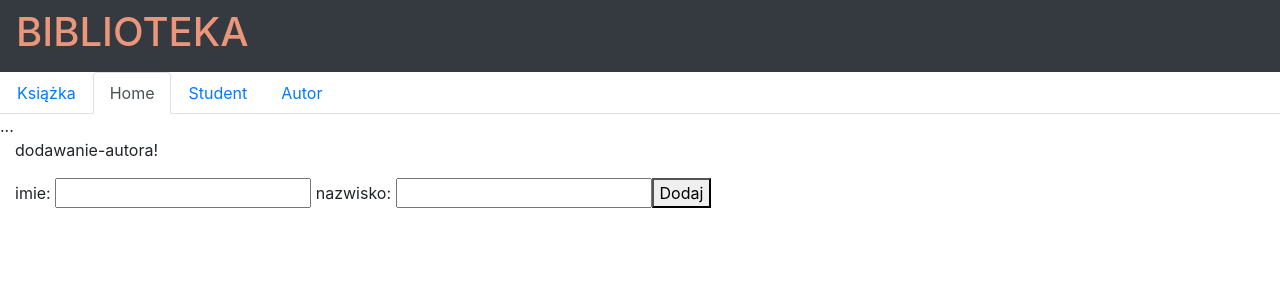
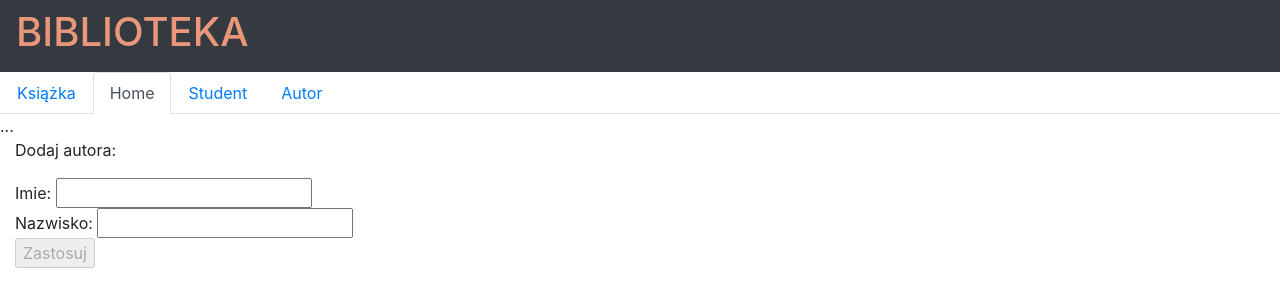
Before and after one commit to joannamaria27/libraryWebApp, an Angular app: page /autor in a window 1280 px wide. Shown: the top 306 px of the page. Built offline with nearby package versions, Linux system fonts and the light colour scheme.

Commit message:
Dodawanie autora z walidacją

```diff
--- a/src/app/dodawanie-autor/dodawanie-autor.component.css
+++ b/src/app/dodawanie-autor/dodawanie-autor.component.css
@@ -0,0 +1,6 @@
+.in-valid{
+    border: 1px solid #ff0000;
+}
+.alert{
+    color: #ff0000;
+}
--- a/src/app/dodawanie-autor/dodawanie-autor.component.html
+++ b/src/app/dodawanie-autor/dodawanie-autor.component.html
@@ -1,8 +1,21 @@
-<p>dodawanie-autora!</p>
+<p>Dodaj autora:</p>
 
-imie:
+<form [formGroup]="Formularz" (ngSubmit)="wyslijFormularz()">
+    Imie: <input formControlName="imie" type="text" name="imie" [(ngModel)]="nowyAutor.imie"
+    [ngClass]="{'in-valid': !Formularz.controls['imie'].valid && Formularz.controls['imie'].touched}"/>
+    <b class="alert" *ngIf="!Formularz.controls['imie'].valid && Formularz.controls['imie'].touched">
+        Musisz podać imię</b><br>
+    Nazwisko: <input formControlName="nazwisko" type="text" name="nazwisko" [(ngModel)]="nowyAutor.nazwisko"
+    [ngClass]="{'in-valid': !Formularz.controls['nazwisko'].valid && Formularz.controls['nazwisko'].touched}"/>
+    <b class="alert" *ngIf="!Formularz.controls['nazwisko'].valid && Formularz.controls['nazwisko'].touched">
+        Musisz podać nazwisko</b><br>
+    <input [disabled]="!Formularz.valid" type="submit" value="Zastosuj">
+</form>
+
+
+<!-- imie:
 <input [(ngModel)]="nowyAutor.imie"/>
 nazwisko:
 <input [(ngModel)]="nowyAutor.nazwisko"/>
 
-<button (click)="dodawanieAutora()">Dodaj</button>
+<button (click)="dodawanieAutora()">Dodaj</button> -->
--- a/src/app/dodawanie-autor/dodawanie-autor.component.ts
+++ b/src/app/dodawanie-autor/dodawanie-autor.component.ts
@@ -1,5 +1,6 @@
 import { Component, OnInit, Output, EventEmitter } from '@angular/core';
 import { Autor } from '../models/autor';
+import { FormBuilder, FormGroup, Validators } from '@angular/forms';
 
 @Component({
   selector: 'app-dodawanie-autor',
@@ -9,13 +10,17 @@ import { Autor } from '../models/autor';
 export class DodawanieAutorComponent implements OnInit {
   @Output() dodajAutora: EventEmitter<Autor> = new EventEmitter();
   nowyAutor: Autor = new Autor();
+  Formularz: FormGroup;
+  post: any;
 
-  constructor() { }
+  constructor(private fb: FormBuilder) {
+    this.Formularz = fb.group({
+      'imie': [null, Validators.required],
+      'nazwisko' : [null, Validators.required],
+      });
+   }
 
-  ngOnInit() {
-  }
-
-  dodawanieAutora() {
+  wyslijFormularz() {
     this.dodajAutora.emit(this.nowyAutor);
 
     fetch("http://localhost:3000/autor/", {
@@ -30,6 +35,8 @@ export class DodawanieAutorComponent implements OnInit {
         console.log("Successful " + data);
       })
     })
+  }
 
+  ngOnInit() {
   }
 }
```
